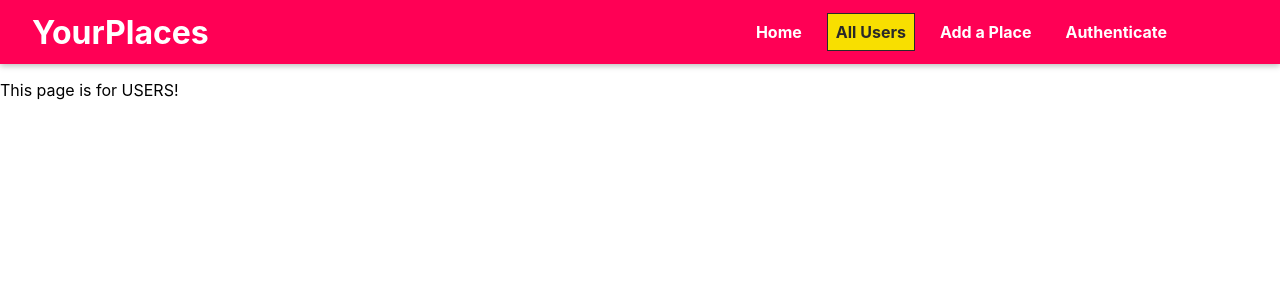
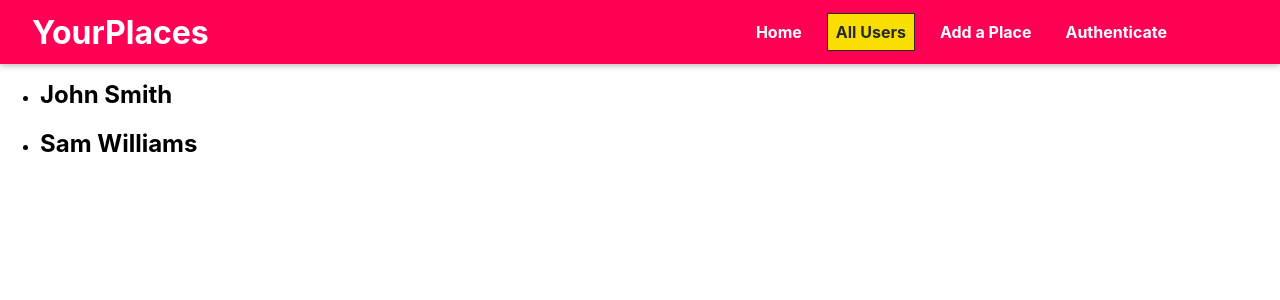
Before and after one commit to Hogusong/MERN-stack-app, a React (Create React App) app in the folder client/: page /users in a window 1280 px wide. Shown: the top 300 px of the page. Built offline with nearby package versions, Linux system fonts and the light colour scheme.

Commit message:
Implement the default structure of the Users page.

```diff
--- /dev/null
+++ b/client/src/users/components/user-item.js
@@ -0,0 +1,14 @@
+import React from "react";
+
+const UserItem = props => {
+  if (!props.user) return <h2>User is not available!</h2>;
+  const user = props.user;
+
+  return (
+    <li className="user-item">
+      <h2>{user.name}</h2>
+    </li>
+  );
+};
+
+export default UserItem;
--- /dev/null
+++ b/client/src/users/components/users-list.js
@@ -0,0 +1,22 @@
+import React from "react";
+
+import UserItem from "./user-item";
+
+const UsersList = props => {
+  if (!props.users || props.users.length < 1) {
+    return (
+      <div className="center">
+        <h2>Loading ...</h2>
+      </div>
+    );
+  }
+  return (
+    <ul className="users-list">
+      {props.users.map(user => (
+        <UserItem key={user.id} user={user} />
+      ))}
+    </ul>
+  );
+};
+
+export default UsersList;
--- a/client/src/users/pages/users.js
+++ b/client/src/users/pages/users.js
@@ -1,8 +1,26 @@
 import React from "react";
 
+import UsersLIst from "../components/users-list";
+
 const Users = () => {
+  const USERS = [
+    {
+      id: "u1",
+      name: "John Smith",
+      image:
+        "https://images.pexels.com/photos/839011/pexels-photo-839011.jpeg?auto=compress&cs=tinysrgb&dpr=2&h=750&w=1260",
+      places: 3
+    },
+    {
+      id: "u2",
+      name: "Sam Williams",
+      image:
+        "https://images.pexels.com/photos/839011/pexels-photo-839011.jpeg?auto=compress&cs=tinysrgb&dpr=2&h=750&w=1260",
+      places: 1
+    }
+  ];
 
-  return <div>This page is for USERS!</div>
+  return <UsersLIst users={USERS}/>
 };
 
 export default Users;
```
